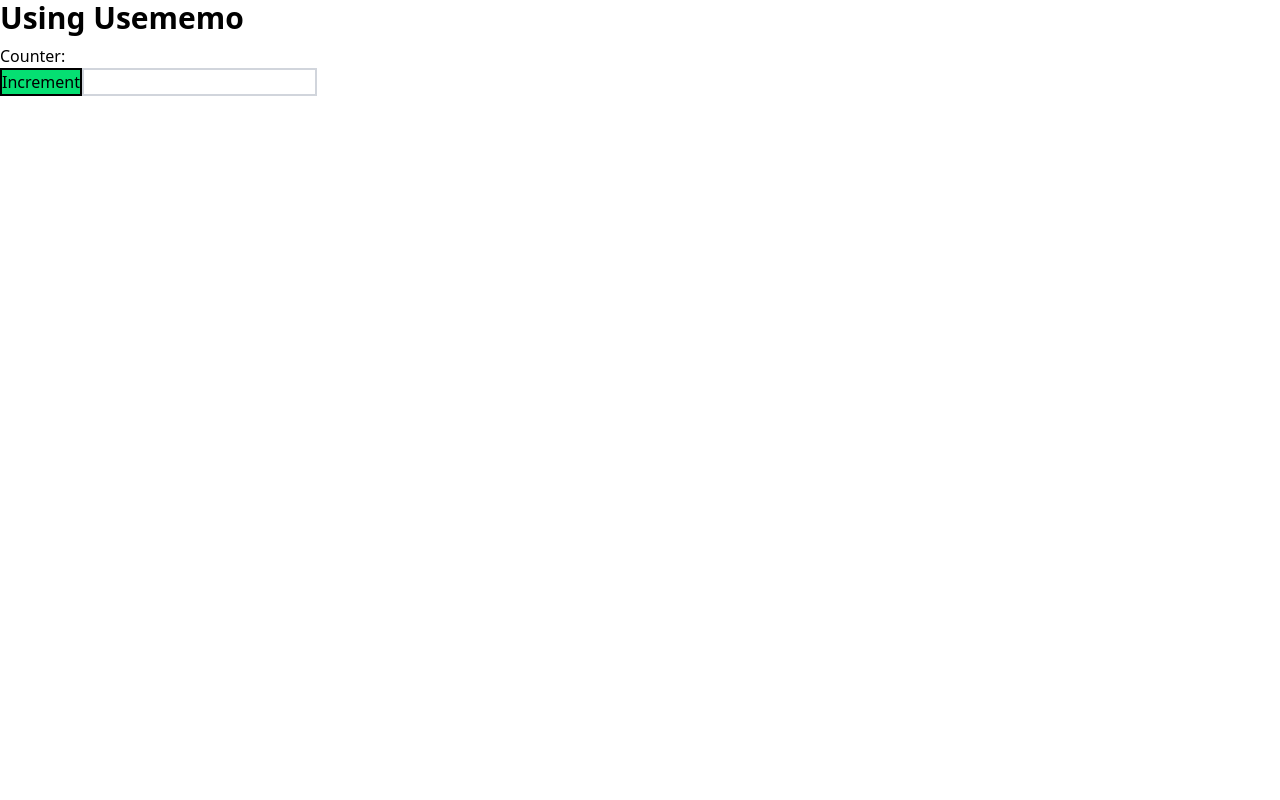
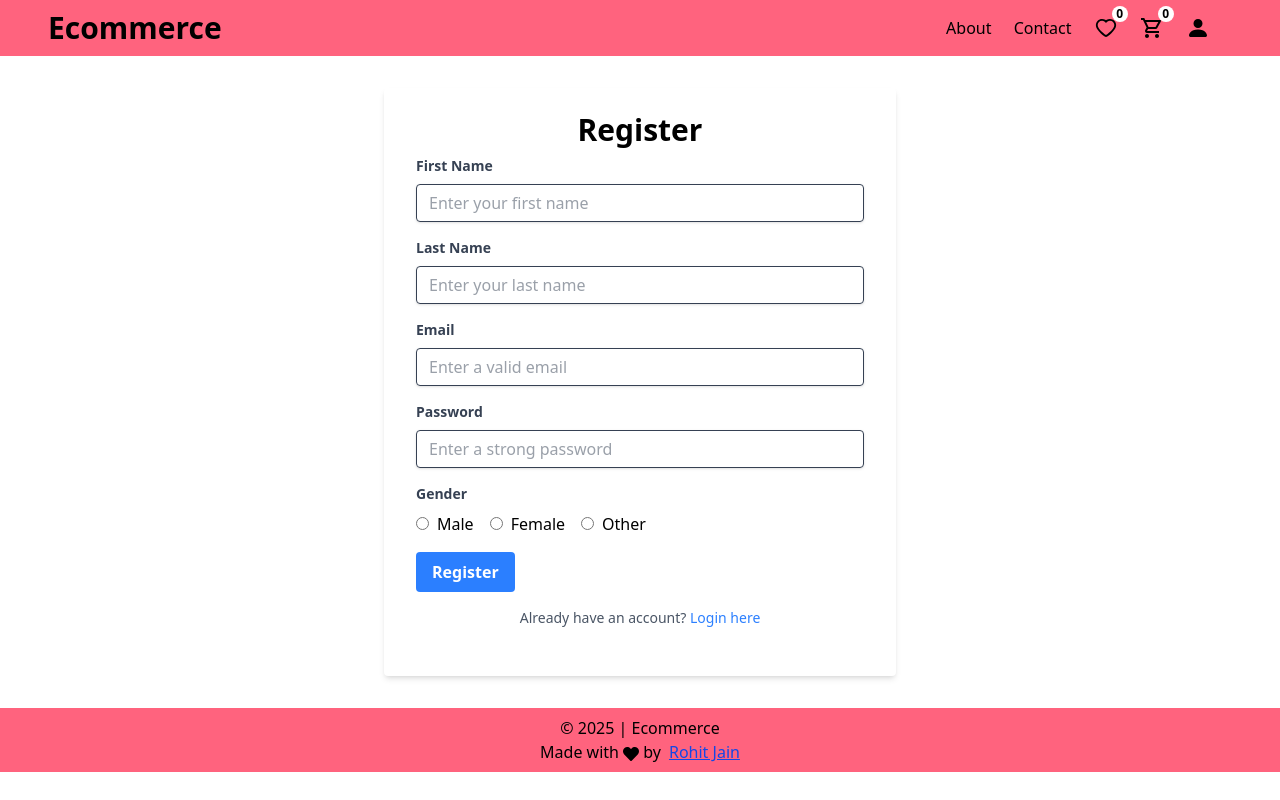
Before and after one commit to omkar-aher04/fs26-27-28, a React (Vite) app in the folder react/learnreact/: page /register in a window 1280 px wide. Built offline with nearby package versions, Linux system fonts and the light colour scheme.

Commit message:
CREATED registation & login

```diff
--- a/react/learnreact/src/fakestoreAPI/pages/Login.jsx
+++ b/react/learnreact/src/fakestoreAPI/pages/Login.jsx
@@ -1,7 +1,124 @@
+import axios from "axios";
+import { useState } from "react";
+import { Link, useNavigate } from "react-router-dom";
+
 function Login() {
+  const navigate = useNavigate();
+  const [form, setForm] = useState({
+    email: "",
+    password: "",
+  });
+
+  const [error, setError] = useState(false);
+  const [loading, setLoading] = useState(false);
+
+  function handleChange(e) {
+    const { name, value } = e.target;
+    setForm((prev) => ({ ...prev, [name]: value }));
+  }
+
+  async function handleSubmit(e) {
+    e.preventDefault();
+    try {
+      setLoading(true);
+
+      console.log(form);
+      const response = await axios.post(
+        "https://ecommerce-api-8ga2.onrender.com/api/user/login",
+        { ...form, role: "user" },
+        { withCredentials: true }
+      );
+      console.log(response.data);
+      if (response.status === 200) {
+        navigate("/");
+      } else {
+        setError("Login failed. Please try again.");
+      }
+    } catch (err) {
+      console.error(err);
+      setError("An error occurred. Please try again later.");
+    } finally {
+      // Reset the form after submission
+      setForm({
+        email: "",
+        password: "",
+      });
+      setLoading(false);
+    }
+  }
+
   return (
-    <div>Login</div>
-  )
+    <>
+      <form
+        action=""
+        onSubmit={handleSubmit}
+        className={`w-full max-w-lg mx-auto bg-white shadow-md rounded px-8 pt-6 pb-8 my-8 ${
+          loading ? `opacity-50 pointer-events-none` : ``
+        }`}
+      >
+        {error && (
+          <div className="bg-red-100 border border-red-400 text-red-700 px-4 py-3 rounded relative mb-4">
+            <span className="bold block sm:inline">{error}</span>
+          </div>
+        )}
+
+        <h2 className="text-3xl font-bold mb-2 text-center">Login</h2>
+        <div className="mb-4">
+          <label
+            htmlFor="email"
+            className="block text-gray-700 text-sm font-bold mb-2"
+          >
+            Email
+          </label>
+          <input
+            type="email"
+            placeholder="Enter a valid email"
+            name="email"
+            id="email"
+            value={form.email}
+            onChange={handleChange}
+            className="shadow appearance-none border rounded w-full py-2 px-3 text-gray-700 leading-tight focus:outline-none focus:shadow-outline"
+            required
+          />
+        </div>
+        <div className="mb-4">
+          <label
+            htmlFor="password"
+            className="block text-gray-700 text-sm font-bold mb-2"
+          >
+            Password
+          </label>
+          <input
+            type="password"
+            placeholder="Enter a strong password"
+            name="password"
+            id="password"
+            value={form.password}
+            onChange={handleChange}
+            className="shadow appearance-none border rounded w-full py-2 px-3 text-gray-700 leading-tight focus:outline-none focus:shadow-outline"
+            required
+          />
+        </div>
+        <div className="mb-4">
+          <button
+            type="submit"
+            className="bg-blue-500 hover:bg-blue-700 text-white font-bold py-2 px-4 rounded focus:outline-none focus:shadow-outline"
+            disabled={loading}
+          >
+            {loading ? "Logging in..." : "Login"}
+          </button>
+        </div>
+        <div className="mb-4 text-center">
+          <p className="text-gray-600 text-sm">
+            Don't have an account?{" "}
+            <Link to="/register" className="text-blue-500 hover:text-blue-800">
+              Register here
+            </Link>
+          </p>
+        </div>
+      </form>
+    </>
+  );
 }
 
-export default Login
+export default Login;
--- a/react/learnreact/src/fakestoreAPI/pages/Register.jsx
+++ b/react/learnreact/src/fakestoreAPI/pages/Register.jsx
@@ -0,0 +1,210 @@
+import axios from "axios";
+import { useState } from "react";
+import { Link } from "react-router-dom";
+
+function Register() {
+  const [form, setForm] = useState({
+    firstname: "",
+    lastname: "",
+    gender: "",
+    email: "",
+    password: "",
+  });
+  const [success, setSuccess] = useState(false);
+  const [error, setError] = useState(false);
+  const [loading, setLoading] = useState(false);
+
+  function handleChange(e) {
+    const { name, value } = e.target;
+    setForm((prev) => ({ ...prev, [name]: value }));
+  }
+
+  async function handleSubmit(e) {
+    e.preventDefault();
+    try {
+      setLoading(true);
+
+      console.log(form);
+      const response = await axios.post(
+        "https://ecommerce-api-8ga2.onrender.com/api/user/register",
+        { ...form, role: "user" }
+      );
+      console.log(response.data);
+      if (response.status === 201) {
+        setSuccess("Registration successful!");
+      } else {
+        setError("Registration failed. Please try again.");
+      }
+    } catch (err) {
+      console.error(err);
+      setError("An error occurred. Please try again later.");
+    } finally {
+      // Reset the form after submission
+      setForm({
+        firstname: "",
+        lastname: "",
+        gender: "",
+        email: "",
+        password: "",
+      });
+      setLoading(false);
+    }
+  }
+
+  return (
+    <>
+      <form
+        action=""
+        onSubmit={handleSubmit}
+        className={`w-full max-w-lg mx-auto bg-white shadow-md rounded px-8 pt-6 pb-8 my-8 ${
+          loading ? `opacity-50 pointer-events-none` : ``
+        }`}
+      >
+        {success && (
+          <div className="bg-green-100 border border-green-400 text-green-700 px-4 py-3 rounded relative mb-4">
+            <span className="font-bold block sm:inline">{success}</span>
+          </div>
+        )}
+        {error && (
+          <div className="bg-red-100 border border-red-400 text-red-700 px-4 py-3 rounded relative mb-4">
+            <span className="bold block sm:inline">{error}</span>
+          </div>
+        )}
+
+        <h2 className="text-3xl font-bold mb-2 text-center">Register</h2>
+        <div className="mb-4">
+          <label
+            htmlFor="firstname"
+            className="block text-gray-700 text-sm font-bold mb-2"
+          >
+            First Name
+          </label>
+          <input
+            type="text"
+            placeholder="Enter your first name"
+            name="firstname"
+            id="firstname"
+            value={form.firstname}
+            onChange={handleChange}
+            className="shadow appearance-none border rounded w-full py-2 px-3 text-gray-700 leading-tight focus:outline-none focus:shadow-outline"
+            autoFocus
+            required
+          />
+        </div>
+        <div className="mb-4">
+          <label
+            htmlFor="lastname"
+            className="block text-gray-700 text-sm font-bold mb-2"
+          >
+            Last Name
+          </label>
+          <input
+            type="text"
+            placeholder="Enter your last name"
+            name="lastname"
+            id="lastname"
+            value={form.lastname}
+            onChange={handleChange}
+            className="shadow appearance-none border rounded w-full py-2 px-3 text-gray-700 leading-tight focus:outline-none focus:shadow-outline"
+            required
+          />
+        </div>
+        <div className="mb-4">
+          <label
+            htmlFor="email"
+            className="block text-gray-700 text-sm font-bold mb-2"
+          >
+            Email
+          </label>
+          <input
+            type="email"
+            placeholder="Enter a valid email"
+            name="email"
+            id="email"
+            value={form.email}
+            onChange={handleChange}
+            className="shadow appearance-none border rounded w-full py-2 px-3 text-gray-700 leading-tight focus:outline-none focus:shadow-outline"
+            required
+          />
+        </div>
+        <div className="mb-4">
+          <label
+            htmlFor="password"
+            className="block text-gray-700 text-sm font-bold mb-2"
+          >
+            Password
+          </label>
+          <input
+            type="password"
+            placeholder="Enter a strong password"
+            name="password"
+            id="password"
+            value={form.password}
+            onChange={handleChange}
+            className="shadow appearance-none border rounded w-full py-2 px-3 text-gray-700 leading-tight focus:outline-none focus:shadow-outline"
+            required
+          />
+        </div>
+        <div className="mb-4">
+          <label className="block text-gray-700 text-sm font-bold mb-2">
+            Gender
+          </label>
+          <div className="flex items-center">
+            <label className="mr-4">
+              <input
+                type="radio"
+                name="gender"
+                value="male"
+                checked={form.gender === "male"}
+                onChange={handleChange}
+                className="mr-2"
+              />
+              Male
+            </label>
+            <label className="mr-4">
+              <input
+                type="radio"
+                name="gender"
+                value="female"
+                checked={form.gender === "female"}
+                onChange={handleChange}
+                className="mr-2"
+              />
+              Female
+            </label>
+            <label>
+              <input
+                type="radio"
+                name="gender"
+                value="other"
+                checked={form.gender === "other"}
+                onChange={handleChange}
+                className="mr-2"
+              />
+              Other
+            </label>
+          </div>
+        </div>
+        <div className="mb-4">
+          <button
+            type="submit"
+            className="bg-blue-500 hover:bg-blue-700 text-white font-bold py-2 px-4 rounded focus:outline-none focus:shadow-outline"
+            disabled={loading}
+          >
+            {loading ? "Registering..." : "Register"}
+          </button>
+        </div>
+        <div className="mb-4 text-center">
+          <p className="text-gray-600 text-sm">
+            Already have an account?{" "}
+            <Link to="/login" className="text-blue-500 hover:text-blue-800">
+              Login here
+            </Link>
+          </p>
+        </div>
+      </form>
+    </>
+  );
+}
+
+export default Register;
--- a/react/learnreact/src/main.jsx
+++ b/react/learnreact/src/main.jsx
@@ -11,14 +11,14 @@ import "./index.css";
 // import States from "./leaderBoard/States.jsx";
 // import Main from "./boxesShowHide SOLVED/Main";
 // import Main from "./randomUser/Main";
-// import Main from "./fakestoreAPI/Main";
+import Main from "./fakestoreAPI/Main";
 // import Main from "./memoization/Main";
 // import Main from "./weatherApp/Main";
 // import Main from "./usingRef/Main";
 // import Main from "./timer/Main";
 // import Main from "./reducers/todo/Main.jsx";
 // import Main from "./trello-clone/Main.jsx";
-import UsingUseMemo from "./memoization/UsingUseMemo";
+// import UsingUseMemo from "./memoization/UsingUseMemo";
 
 createRoot(document.getElementById("root")).render(
   //   <SecondComponent name="Rohit Jain" age={34} skillset={["React", "Node", "Laravel"]} />
@@ -26,7 +26,7 @@ createRoot(document.getElementById("root")).render(
   //   <SecondComponent age="34" />
   // <Lists />
   // <Counter />
-  <UsingUseMemo />
+  <Main />
   // <States />
 );
 
```
